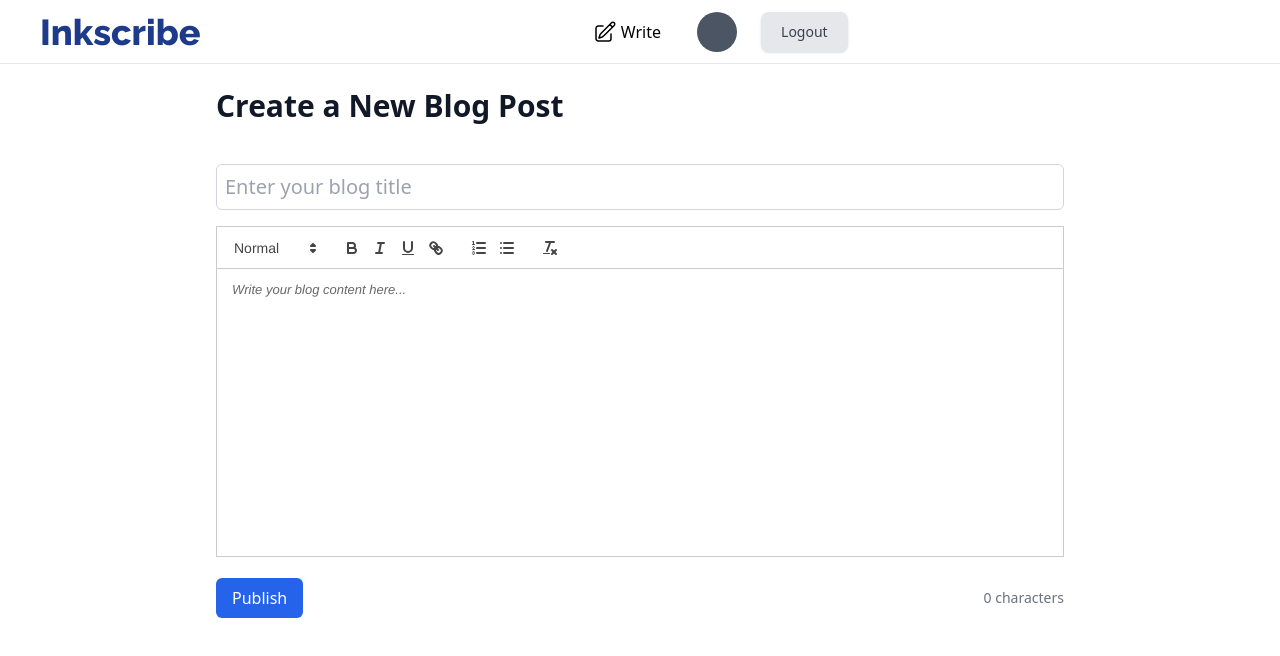
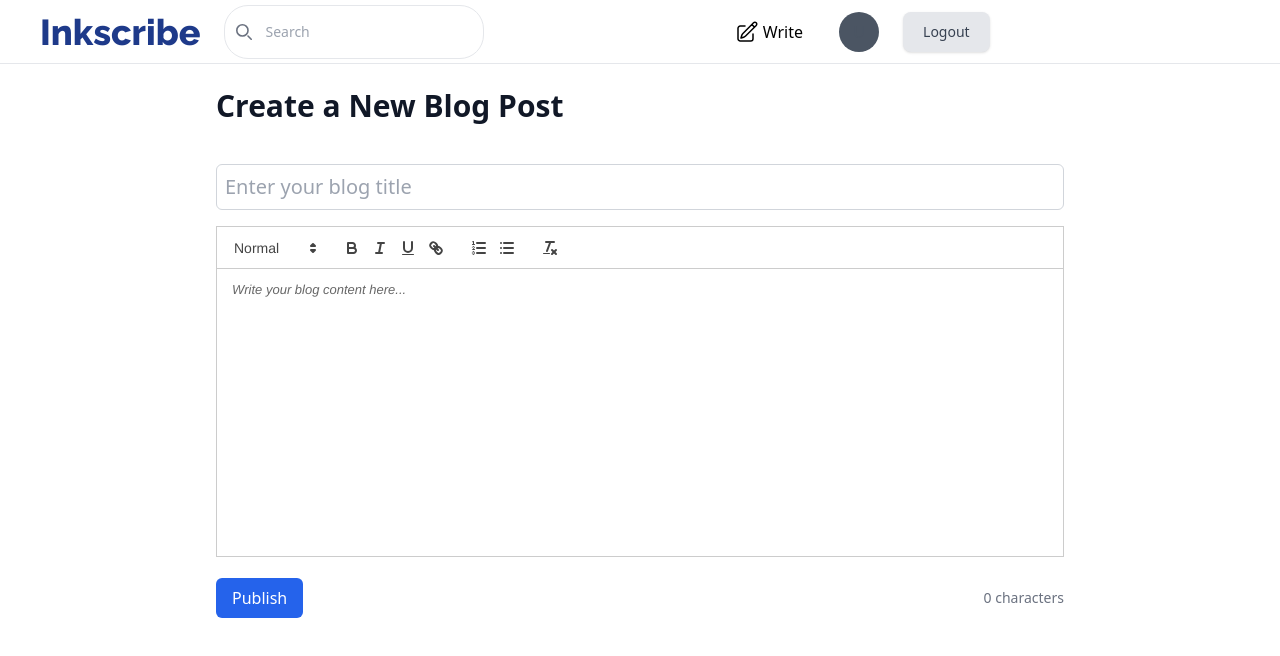
Before and after one commit to ShaikhAman01/Inscribe, a React (Vite) app in the folder frontend/: page /publish in a window 1280 px wide. Shown: the top 656 px of the page. Built offline with nearby package versions, Linux system fonts and the light colour scheme.

Commit message:
add searchbar compoenent

```diff
--- a/frontend/src/App.tsx
+++ b/frontend/src/App.tsx
@@ -1,15 +1,17 @@
-import { BrowserRouter, Route, Routes } from 'react-router-dom'
-import Signup from './pages/Signup';
-import Signin from './pages/Signin';
-import Blog from './pages/Blog';
-import Blogs from './pages/Blogs';
-import Publish from './pages/Publish';
+import { BrowserRouter, Route, Routes } from "react-router-dom";
+import { lazy, Suspense } from "react";
+
+const Signup = lazy(() => import("./pages/Signup"));
+const Signin = lazy(() => import("./pages/Signin"));
+const Blog = lazy(() => import("./pages/Blog"));
+const Blogs = lazy(() => import("./pages/Blogs"));
+const Publish = lazy(() => import("./pages/Publish"));
 
 function App() {
-
   return (
     <>
       <BrowserRouter>
+        <Suspense>
           <Routes>
             <Route path="/signup" element={<Signup />} />
             <Route path="/signin" element={<Signin />} />
@@ -17,9 +19,10 @@ function App() {
             <Route path="/blogs" element={<Blogs />} />
             <Route path="/publish" element={<Publish />} />
           </Routes>
+        </Suspense>
       </BrowserRouter>
     </>
-  )
+  );
 }
 
-export default App
+export default App;
--- a/frontend/src/components/Appbar.tsx
+++ b/frontend/src/components/Appbar.tsx
@@ -1,30 +1,37 @@
 import { Link, useNavigate } from "react-router-dom";
 import { Avatar } from "./BlogCard";
 import { ToastContainer, useToast } from "./Toast";
+import SearchBar from "./SearchBar";
 
 const Appbar = () => {
-  const {showToast} = useToast()
+  const { showToast } = useToast();
   const name = localStorage.getItem("name") as string;
   const navigate = useNavigate();
 
   const LogoutFunction = () => {
+    if (window.confirm("Are you sure you want to log out?")) {
       localStorage.removeItem("name");
       localStorage.removeItem("token");
       showToast("Signed out successfully", "success");
 
       setTimeout(() => {
-
         navigate("/signin");
       }, 1000);
+    }
   };
   return (
     <div className="border-b flex justify-between items-center px-10 py-3 h-16">
+      <div className="flex items-center space-x-6">
         <Link
           to={"/blogs"}
-        className="flex justify-center flex-col font-extrabold font-raleway text-blue-900 text-4xl "
+          className=" font-extrabold font-raleway text-blue-900 text-4xl "
         >
           Inkscribe
         </Link>
+        <div className="flex-grow max-w-md ">
+          <SearchBar />
+        </div>
+      </div>
 
       <div className="flex items-center  space-x-4">
         <Link
@@ -54,12 +61,13 @@ const Appbar = () => {
           <button
             onClick={LogoutFunction}
             type="button"
-            className="text-gray-700 bg-gray-200 hover:bg-gray-300 focus:ring-4 focus:outline-none focus:ring-gray-400 font-medium rounded-lg text-sm px-5 py-2.5 transition-all duration-300 shadow hover:shadow-md">
+            className="text-gray-700 bg-gray-200 hover:bg-gray-300 focus:ring-4 focus:outline-none focus:ring-gray-400 font-medium rounded-lg text-sm px-5 py-2.5 transition-all duration-300 shadow hover:shadow-md"
+          >
             Logout
           </button>
         </div>
       </div>
-      <ToastContainer/>
+      <ToastContainer />
     </div>
   );
 };
--- /dev/null
+++ b/frontend/src/components/SearchBar.tsx
@@ -0,0 +1,31 @@
+const SearchBar = () => {
+  return (
+    <div className="relative">
+      <div className="absolute inset-y-0 start-0 flex items-center ps-3 ">
+        <svg
+          className="w-4 h-4 text-gray-500 "
+          aria-hidden="true"
+          xmlns="http://www.w3.org/2000/svg"
+          fill="none"
+          viewBox="0 0 20 20"
+        >
+          <path
+            stroke="currentColor"
+            stroke-linecap="round"
+            stroke-linejoin="round"
+            stroke-width="2"
+            d="m19 19-4-4m0-7A7 7 0 1 1 1 8a7 7 0 0 1 14 0Z"
+          />
+        </svg>
+      </div>
+      <input
+        type="search"
+        className="block w-full p-4 ps-10 text-sm text-gray-900 rounded-3xl border"
+        placeholder="Search"
+        required
+      />
+    </div>
+  );
+};
+
+export default SearchBar;
```
Lines whose indentation alone changed are shown as unchanged.
